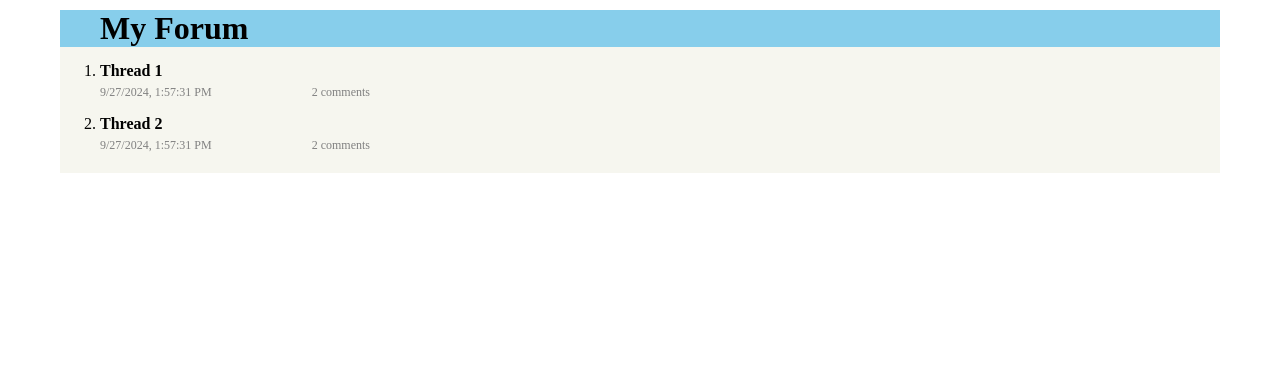
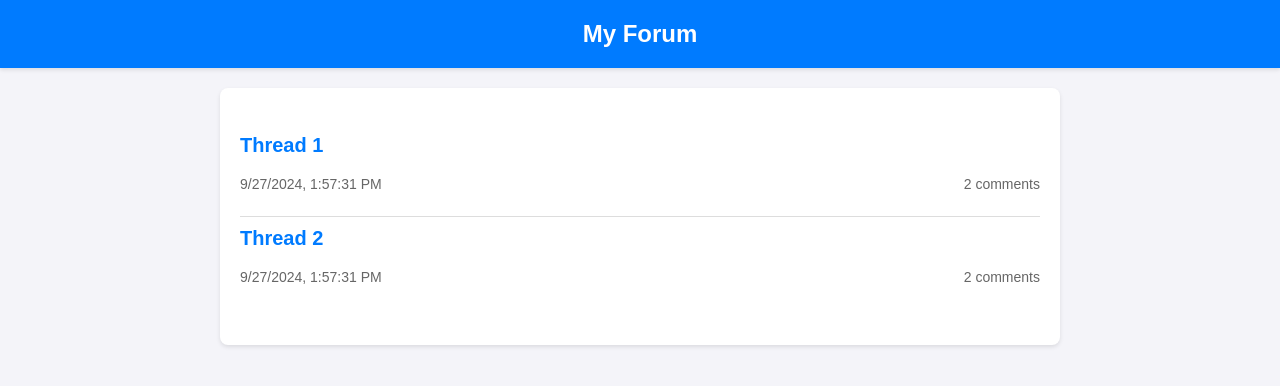
Before and after one commit to aaroneisses95/sandbox-frontend, a plain HTML site: page index.html in a window 1280 px wide. Drawn offline with Linux system fonts and the light colour scheme.

Commit message:
Improve css
Signed-off-by: Aaron Eisses <a.eisses@enzazaden.nl>

```diff
--- a/data.js
+++ b/data.js
@@ -7,12 +7,12 @@ var threads = [
         content: "Thread content",
         comments: [
             {
-                author: "Jack",
+                author: "Bart",
                 date: Date.now(),
                 content: "Hey there"
             },
             {
-                author: "Arthur",
+                author: "Coen",
                 date: Date.now(),
                 content: "Hi back"
             }
@@ -26,12 +26,12 @@ var threads = [
         content: "Thread content",
         comments: [
             {
-                author: "Jack",
+                author: "Dirk",
                 date: Date.now(),
                 content: "Hey there"
             },
             {
-                author: "Arthur",
+                author: "Eva",
                 date: Date.now(),
                 content: "Hi back"
             }
--- a/index.html
+++ b/index.html
@@ -77,46 +77,73 @@
     </script>
     <style>
         body {
-            margin: 10px 60px;
+            font-family: Arial, sans-serif;
+            background-color: #f4f4f9;
+            color: #333;
+            margin: 0;
+            padding: 0;
+        }
+
+        .top-bar {
+            background-color: #007BFF;
+            color: white;
+            padding: 20px;
+            text-align: center;
+            box-shadow: 0 2px 4px rgba(0, 0, 0, 0.1);
+        }
+
+        .top-bar h1 {
+            margin: 0;
+            font-size: 24px;
+        }
+
+        .main {
+            max-width: 800px;
+            margin: 20px auto;
+            background-color: white;
+            padding: 20px;
+            border-radius: 8px;
+            box-shadow: 0 2px 4px rgba(0, 0, 0, 0.1);
+        }
+
+        ol {
+            padding: 0;
+            list-style: none;
+        }
+
+        .row {
+            padding: 10px 0;
+            border-bottom: 1px solid #ddd;
+        }
+
+        .row:last-child {
+            border-bottom: none;
         }
 
         a {
             text-decoration: none;
-            color: black;
+            color: #007BFF;
         }
 
-        h1,
-        h4,
-        ol {
-            margin: 0;
+        a:hover {
+            text-decoration: underline;
         }
 
-        p {
-            margin: 5px 0;
-        }
-
-        .top-bar {
-            background-color: skyblue;
-            padding: 0 40px;
-        }
-
-        .main {
-            background-color: #F6F6EF;
-            padding: 10px 0;
-        }
-
-        .row {
-            padding: 5px 0;
+        .title {
+            font-size: 20px;
+            margin: 0;
         }
 
         .bottom {
             display: flex;
-            color: grey;
-            font-size: 12px;
+            justify-content: space-between;
+            font-size: 14px;
+            color: #666;
+            margin-top: 5px;
         }
 
         .timestamp {
-            padding-right: 100px
+            margin-right: 20px;
         }
     </style>
 </body>
```
Also changed, not shown: thread.html (+70 -35 lines).
